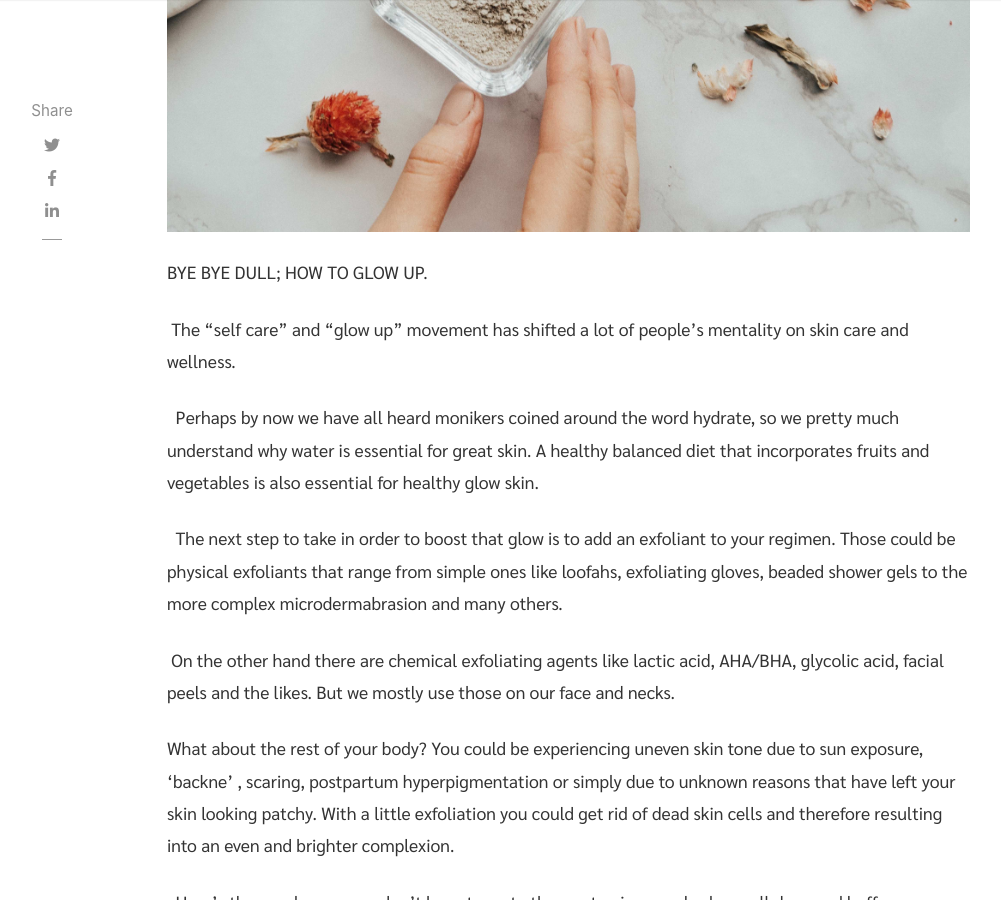
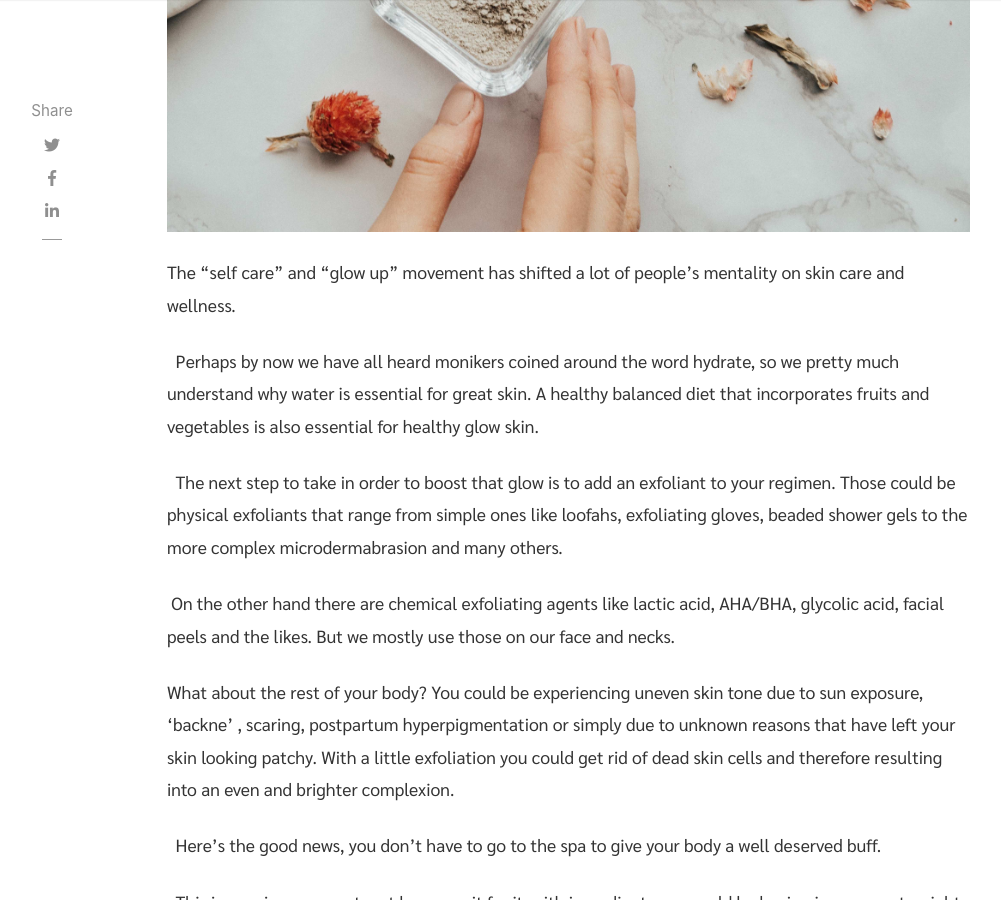
Before and after one commit to lushbysoni/blog, a Jekyll site: the page built from _posts/2020-09-19-bye-bye-dullhow-to-glow-up-.md, in a window 1280 px wide and 900 px high, scrolled down 1283 px. Shown: the whole window, without its empty margins (118-1119 px from the left). Built offline with Jekyll 4.4.1, drawn with Linux system fonts in a browser that asks for light colours; nearby versions of some CDN libraries.

Commit message:
Updated '_posts/2020-09-19-bye-bye-dullhow-to-glow-up-.md' via CloudCannon

```diff
--- a/_posts/2020-09-19-bye-bye-dullhow-to-glow-up-.md
+++ b/_posts/2020-09-19-bye-bye-dullhow-to-glow-up-.md
@@ -9,9 +9,7 @@ author: soni
 image: /uploads/skin-care.jpg
 ---
 
-BYE BYE DULL; HOW TO GLOW UP.
-
-&nbsp;The “self care” and “glow up” movement has shifted a lot of people’s mentality on skin care and wellness.
+The “self care” and “glow up” movement has shifted a lot of people’s mentality on skin care and wellness.
 
 &nbsp; Perhaps by now we have all heard monikers coined around the word hydrate, so we pretty much understand why water is essential for great skin. A healthy balanced diet that incorporates fruits and vegetables is also essential for healthy glow skin.
 
```
